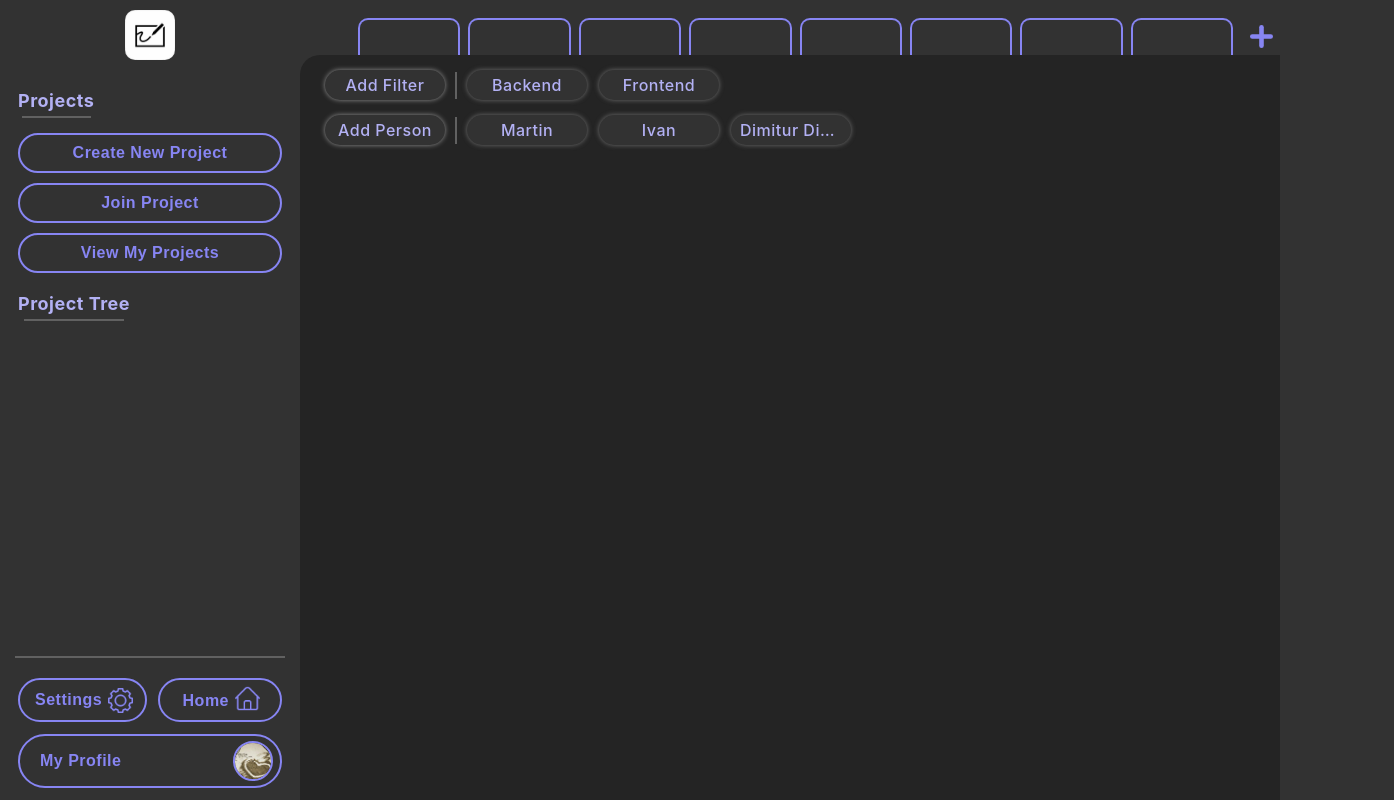
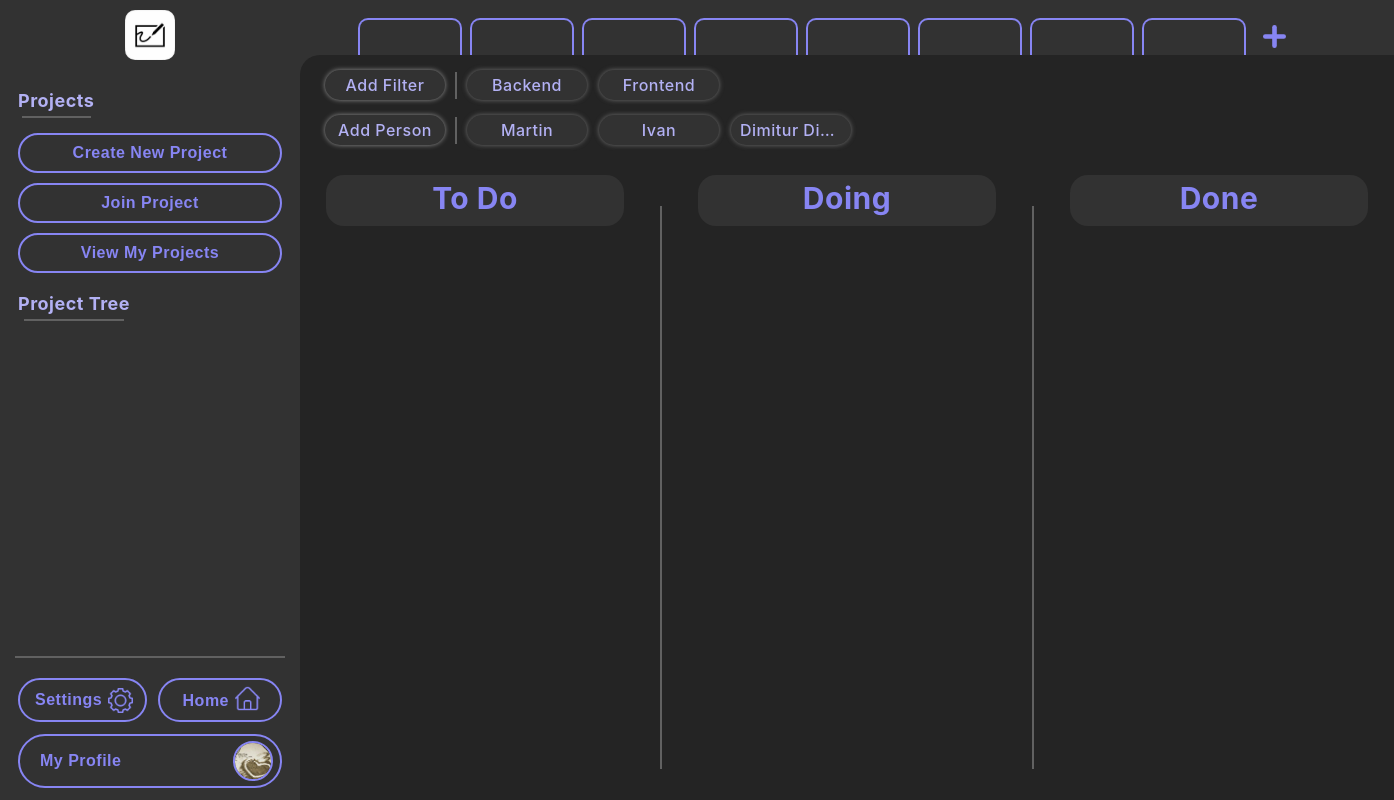
Before and after one commit to DonPull/Kanban-Board, a React (Create React App) app in the folder frontend/: page / in a window 1280 px wide. Shown: the whole page, 1394 px wide, since content can reach past the window. Built offline with nearby package versions, Linux system fonts and the light colour scheme.

Commit message:
Fixed filter bug and worked on kanban board design

```diff
--- a/frontend/src/components/Content/Content.jsx
+++ b/frontend/src/components/Content/Content.jsx
@@ -1,52 +1,15 @@
 import ReactDOM from 'react-dom';
 import React, { Component } from 'react';
 import "../../styles/Content.css";
-import FilterPill from './FilterPill';
-import Modal from '../Modal';
-import CreateProjectModalContent from '../Sidebar/ProjectButtons/CreateProjectModalContent';
-import FilterModalContent from './FilterModalContent';
-import TestModalContent from './../TestModalContent';
+import Filters from './Filters/Filters';
+import KanbanBoard from './KanbanBoard';
 
 class Content extends Component {
-    state = {
-        addFilterBtnId: "add-filter-btn",
-        addPersonFilterBtnId: "add-person-filter-btn"
-    }
-
     render() {
-        let { addFilterBtnId, addPersonFilterBtnId } = this.state;
-
         return (
             <div id="content" className='flex column width-100-percent height-100-percent'>
-                <div className='flex column justify-space-between'>
-
-                    <div id="filters-container" className='flex'>
-                        <FilterPill id={addFilterBtnId} isAddFilterBtn={true} label="Add Filter" />
-                        <div className='separator-vertical' />
-                        <FilterPill label="Backend" />
-                        <FilterPill label="Frontend" />
-                    </div>
-
-                    <div id='people-filters-container' className='flex'>
-                        <FilterPill id={addPersonFilterBtnId} isAddFilterBtn={true} label="Add Person" />
-                        <div className='separator-vertical' />
-                        <FilterPill label="Martin" />
-                        <FilterPill label="Ivan" />
-                        <FilterPill label="Dimitur Dimitrov" />
-                    </div>
-
-                    {<Modal modalContent={<FilterModalContent />} openBtnId={addFilterBtnId} />}
-                    {<Modal modalContent={<FilterModalContent />} openBtnId={addPersonFilterBtnId} />}
-                </div>
-
-                <div className='kanban-board width-100-percent'>
-                    <div className='kanban-column'>
-
-                    </div>
-                    <div className='kanban-column'>
-
-                    </div>
-                </div>
+                <Filters />
+                <KanbanBoard />
             </div>
         );
     }
--- a/frontend/src/components/Content/FilterModalContent.jsx
+++ b/frontend/src/components/Content/Filters/FilterModalContent.jsx
@@ -35,7 +35,7 @@ class FilterModalContent extends Component {
                 if(!regex.test(element.innerText.replaceAll(".", "").replaceAll(",", "").replaceAll("/", "").replaceAll("\\", "").replaceAll("-", "").replaceAll("_", "").replaceAll(" ", "").trim())){
                     element.style.display = "none";
                 }else{
-                    element.style.display = "initial";
+                    element.style.display = "";
                 }
             }
         }
--- a/frontend/src/components/Content/FilterPill.jsx
+++ b/frontend/src/components/Content/Filters/FilterPill.jsx
@@ -1,7 +1,7 @@
 import React, { Component } from 'react';
 import ReactDOM from 'react-dom';
-import "../../styles/FilterPill.css";
-import addOrRemoveFilterIcon from '../../assets/+_and_x_icon.svg';
+import "../../../styles/FilterPill.css";
+import addOrRemoveFilterIcon from '../../../assets/+_and_x_icon.svg';
 
 class FilterPill extends Component {
     render() {
--- /dev/null
+++ b/frontend/src/components/Content/Filters/Filters.jsx
@@ -0,0 +1,38 @@
+import React, { Component } from 'react';
+import ReactDOM from 'react-dom';
+import FilterPill from './FilterPill';
+import Modal from '../../Modal';
+import FilterModalContent from './FilterModalContent';
+
+class Filters extends Component {
+    state = {
+        addFilterBtnId: "add-filter-btn",
+        addPersonFilterBtnId: "add-person-filter-btn",
+        filterTags: [<FilterPill label="Backend" />, <FilterPill label="Frontend" />],
+        filterPeople: [ <FilterPill label="Martin" />, <FilterPill label="Ivan" />, <FilterPill label="Dimitur Dimitrov" />]
+    }
+    render() {
+        let { addFilterBtnId, addPersonFilterBtnId, filterTags, filterPeople } = this.state;
+
+        return (
+            <div className='flex column justify-space-between'>
+                <div id="filters-container" className='flex'>
+                    <FilterPill id={addFilterBtnId} isAddFilterBtn={true} label="Add Filter" />
+                    {filterTags.length > 0 ? <div className='separator-vertical' /> : ""}
+                    {filterTags.map(f => f)}
+                </div>
+
+                <div id='people-filters-container' className='flex'>
+                    <FilterPill id={addPersonFilterBtnId} isAddFilterBtn={true} label="Add Person" />
+                    {filterPeople.length > 0 ? <div className='separator-vertical' /> : ""}
+                    {filterPeople.map(f => f)}
+                </div>
+
+                {<Modal modalContent={<FilterModalContent />} openBtnId={addFilterBtnId} />}
+                {<Modal modalContent={<FilterModalContent />} openBtnId={addPersonFilterBtnId} />}
+            </div>
+        );
+    }
+}
+
+export default Filters;
--- /dev/null
+++ b/frontend/src/components/Content/KanbanBoard.jsx
@@ -0,0 +1,37 @@
+import React, { Component } from 'react';
+import ReactDOM from 'react-dom';
+
+class KanbanBoard extends Component {
+    state = {  }
+    render() {
+        return (
+            <div className="kanban-board flex justify-center width-100-percent">
+
+                <div className='kanban-column flex column align-center'>
+                    <div className='kanban-column-header flex column'>
+                        <label>To Do</label>
+                    </div>
+                </div>
+
+                <div className="separator-vertical" />
+
+                <div className='kanban-column flex column align-center'>
+                    <div className='kanban-column-header flex column'>
+                        <label>Doing</label>
+                    </div>
+                </div>
+
+                <div className="separator-vertical" />
+
+                <div className='kanban-column flex column align-center'>
+                    <div className='kanban-column-header flex column'>
+                        <label>Done</label>
+                    </div>
+                </div>
+
+            </div>
+        );
+    }
+}
+
+export default KanbanBoard;
--- a/frontend/src/styles/Content.css
+++ b/frontend/src/styles/Content.css
@@ -9,4 +9,21 @@
 
 .kanban-board{
     height: -webkit-fill-available;
+    margin-top: 3rem;
 }
+
+.kanban-column{
+    min-width: 35rem;
+}
+.kanban-column-header{
+    background-color: var(--theme-color-bg-element);
+    padding: 0.5rem 0rem 1rem 0rem;
+    border-radius: 1.8rem;
+    width: 85%;
+    align-items: center;
+}
+.kanban-column-header label{
+    font-size: 3rem;
+    font-weight: 700;
+    color: var(--theme-color-accent);
+}
--- a/frontend/src/styles/common.css
+++ b/frontend/src/styles/common.css
@@ -110,6 +110,9 @@
 }
 
 /* MARGINS */
+.margin-0{
+    margin: 0;
+}
 .margin-5px{
     margin: 5px !important;
 }
```
Also changed, not shown: frontend/src/components/Content/Filters/FilterModalContent.css (renamed from frontend/src/components/Content/FilterModalContent.css).
